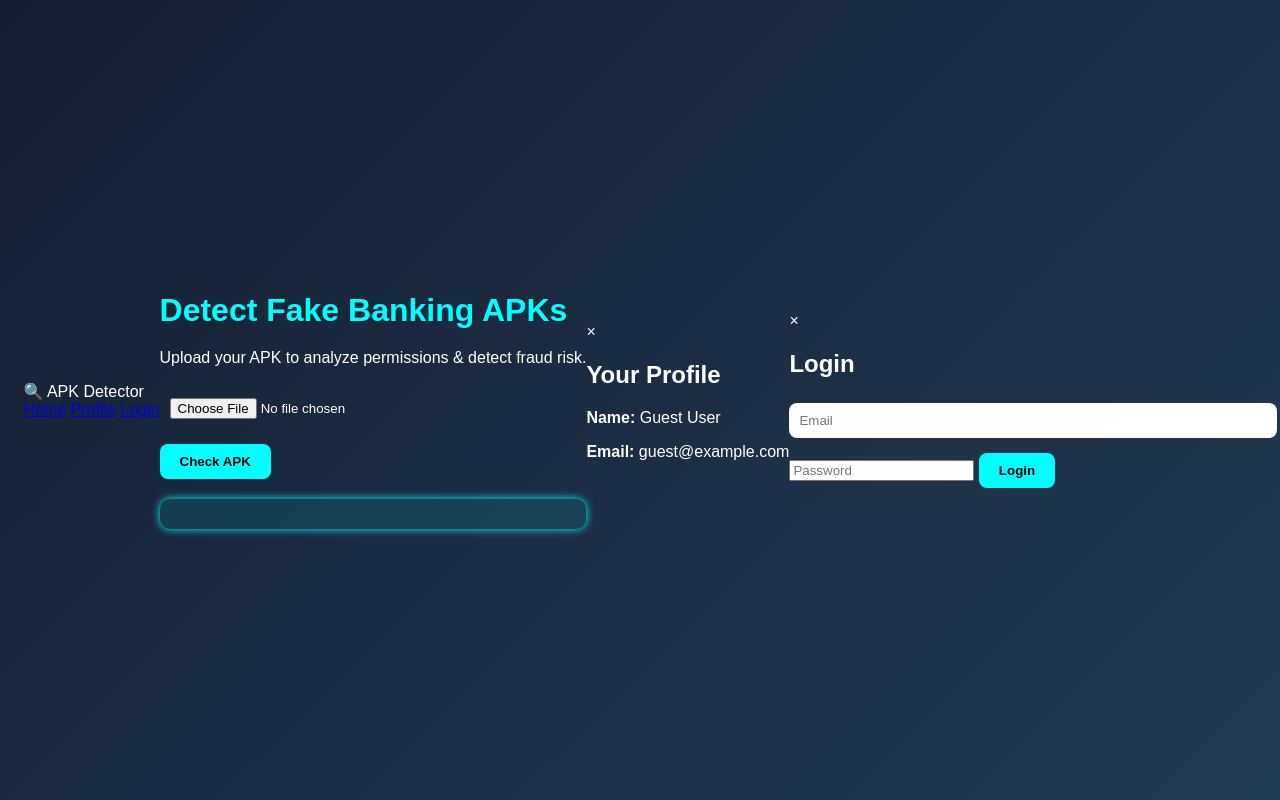
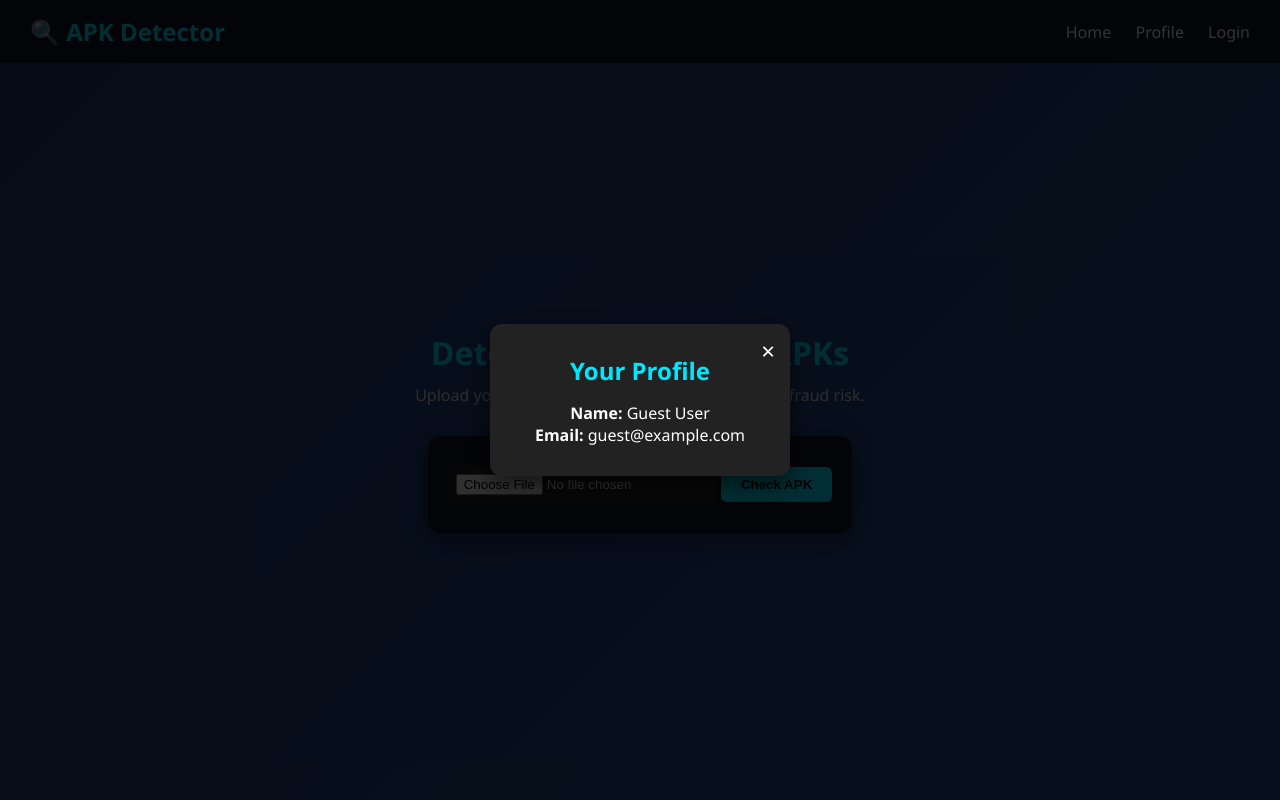
Before and after one commit to pavanvish46-tech/Fake-apk-detector, a website: page public/index.html in a window 1280 px wide. Both pictures are taken after a click on the link "Profile". Drawn offline with Linux system fonts and the light colour scheme.

Commit message:
Update style.css

```diff
--- a/public/style.css
+++ b/public/style.css
@@ -1,67 +1,189 @@
+/* ===== Reset ===== */
+* {
+  margin: 0;
+  padding: 0;
+  box-sizing: border-box;
+}
+
 body {
-  font-family: Arial, sans-serif;
-  background: linear-gradient(135deg, #141e30, #243b55);
-  color: white;
+  font-family: "Segoe UI", Tahoma, Geneva, Verdana, sans-serif;
+  background: linear-gradient(135deg, #1e3c72, #2a5298);
+  color: #fff;
+  min-height: 100vh;
   display: flex;
+  flex-direction: column;
+}
+
+/* ===== Navbar ===== */
+header {
+  width: 100%;
+  background: rgba(0, 0, 0, 0.7);
+  padding: 15px 30px;
+  display: flex;
+  justify-content: space-between;
+  align-items: center;
+  position: sticky;
+  top: 0;
+  z-index: 100;
+}
+
+.logo {
+  font-size: 1.5rem;
+  font-weight: bold;
+  color: #00e6ff;
+}
+
+nav a {
+  margin-left: 20px;
+  text-decoration: none;
+  color: #fff;
+  font-weight: 500;
+  transition: 0.3s;
+}
+
+nav a:hover {
+  color: #00e6ff;
+  text-shadow: 0 0 5px #00e6ff;
+}
+
+/* ===== Main Content ===== */
+main {
+  flex: 1;
+  display: flex;
+  flex-direction: column;
   justify-content: center;
   align-items: center;
-  height: 100vh;
-  margin: 0;
+  padding: 40px 20px;
+  text-align: center;
 }
 
-.container {
-  background: rgba(0, 0, 0, 0.7);
-  padding: 20px 30px;
-  border-radius: 15px;
-  box-shadow: 0 0 15px rgba(0, 255, 255, 0.5);
-  text-align: center;
-  width: 400px;
+main h1 {
+  font-size: 2rem;
+  margin-bottom: 10px;
+  color: #00e6ff;
 }
 
-h1 {
-  margin-bottom: 20px;
-  color: cyan;
+main p {
+  font-size: 1rem;
+  margin-bottom: 30px;
+  color: #ddd;
 }
 
-label {
-  display: block;
-  margin-top: 10px;
-  font-weight: bold;
+.upload-section {
+  background: rgba(0, 0, 0, 0.7);
+  padding: 20px;
+  border-radius: 12px;
+  box-shadow: 0px 6px 20px rgba(0, 0, 0, 0.5);
 }
 
-input[type="text"],
-input[type="file"] {
-  margin-top: 5px;
+.upload-section input[type="file"] {
+  margin: 10px 0;
+  padding: 8px;
+  background: #222;
+  color: #fff;
+  border: none;
+  border-radius: 6px;
+  cursor: pointer;
+}
+
+.upload-section button {
+  margin-top: 10px;
+  padding: 10px 20px;
+  border: none;
+  background: #00e6ff;
+  color: #000;
+  font-weight: bold;
+  border-radius: 6px;
+  cursor: pointer;
+  transition: 0.3s;
+}
+
+.upload-section button:hover {
+  background: #00b3cc;
+  transform: scale(1.05);
+}
+
+/* ===== Detection Result ===== */
+#result {
+  margin-top: 25px;
+  padding: 15px;
+  border-radius: 10px;
+  display: none;
+  background: #111;
+  text-align: center;
+  font-size: 1rem;
+  box-shadow: 0 0 10px rgba(0, 255, 255, 0.2);
+}
+
+/* ===== Modal ===== */
+.modal {
+  display: none;
+  position: fixed;
+  top: 0;
+  left: 0;
+  width: 100%;
+  height: 100%;
+  background: rgba(0, 0, 0, 0.8);
+  justify-content: center;
+  align-items: center;
+  z-index: 200;
+}
+
+.modal-content {
+  background: #222;
+  padding: 30px;
+  border-radius: 12px;
+  width: 300px;
+  text-align: center;
+  color: #fff;
+  position: relative;
+  box-shadow: 0px 8px 25px rgba(0, 0, 0, 0.6);
+}
+
+.modal-content h2 {
+  color: #00e6ff;
+  margin-bottom: 15px;
+}
+
+.modal-content input {
+  display: block;
+  width: 100%;
+  margin: 10px 0;
+  padding: 8px;
+  border-radius: 6px;
+  border: none;
+  outline: none;
+  background: #333;
+  color: #fff;
+}
+
+.modal-content button {
+  margin-top: 10px;
   padding: 10px;
   width: 100%;
   border: none;
-  border-radius: 8px;
-  outline: none;
+  border-radius: 6px;
+  background: #00e6ff;
+  color: #000;
+  font-weight: bold;
+  cursor: pointer;
+  transition: 0.3s;
 }
 
-button {
-  margin-top: 15px;
-  padding: 10px 20px;
-  background: cyan;
-  border: none;
-  border-radius: 8px;
-  cursor: pointer;
-  font-weight: bold;
+.modal-content button:hover {
+  background: #00b3cc;
 }
 
-button:hover {
-  background: #00ffaa;
+.close {
+  position: absolute;
+  top: 10px;
+  right: 15px;
+  font-size: 24px;
+  cursor: pointer;
+  color: #fff;
+  transition: 0.3s;
 }
 
-#result {
-  margin-top: 20px;
-  text-align: left;
-  padding: 15px;
-  background: rgba(0, 255, 255, 0.1);
-  border-radius: 10px;
-  box-shadow: 0 0 8px cyan;
+.close:hover {
+  color: #f87171;
 }
-
-.hidden {
-  display: none;
-}
```
